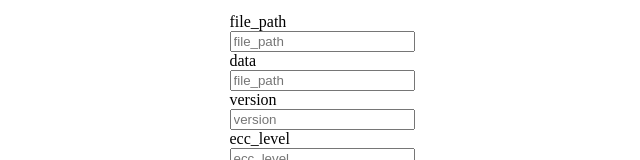
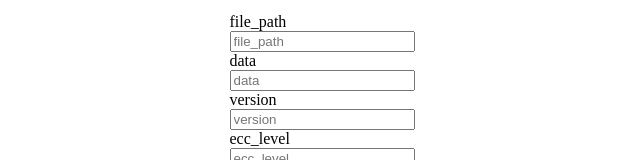
Before and after one commit to oNqNu/qrcode-app-frontend, a Next.js app: page / in a window 1280 px wide. Shown: the part 138-298 px from the top of the page, without its empty margins (318-958 px from the left). Built offline with nearby package versions, Linux system fonts and the light colour scheme.

Commit message:
fix: form id

```diff
--- a/pages/index.tsx
+++ b/pages/index.tsx
@@ -99,9 +99,9 @@ const Home: NextPage = () => {
           <FormControl isInvalid={true}>
             <FormLabel htmlFor="name">data</FormLabel>
             <Input
-              id="file_path"
+              id="data"
               value={formValues.data}
-              placeholder="file_path"
+              placeholder="data"
               onChange={(e) => handleChange("data", e.target.value)}
             />
           </FormControl>
```
